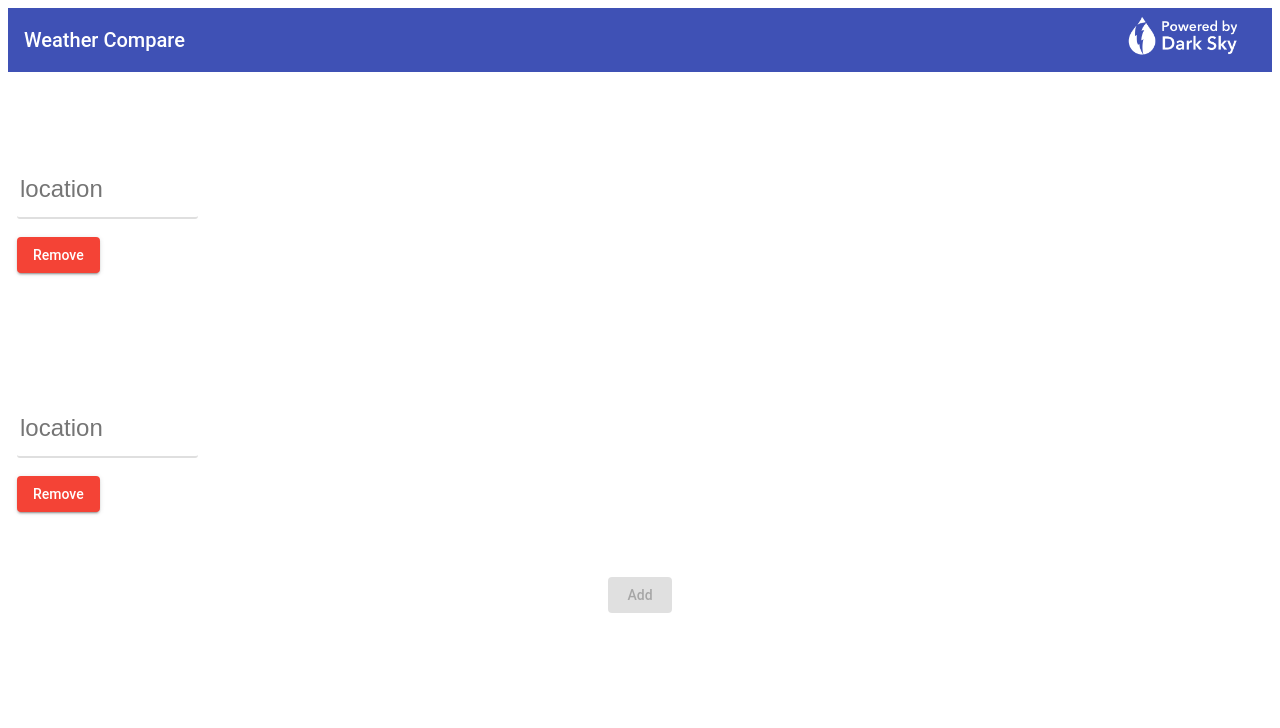
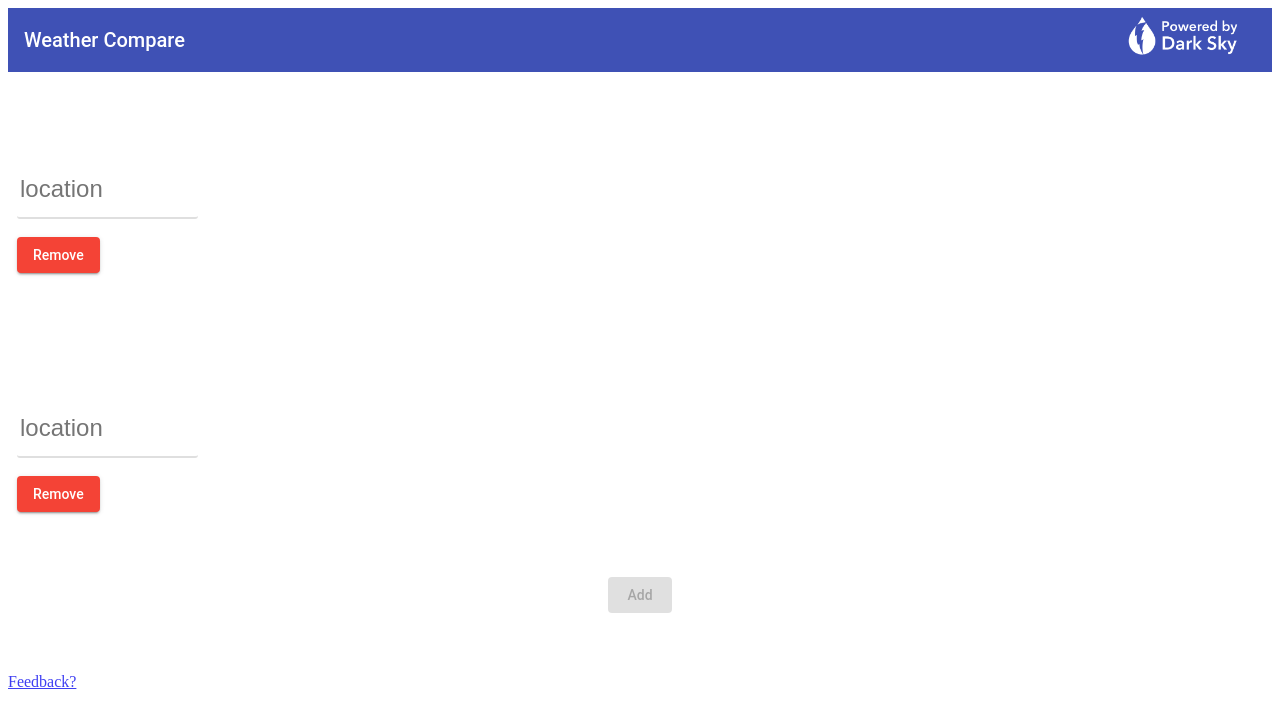
Before and after one commit to adrenallen/compare-weather-ng, an Angular app: page / in a window 1280 px wide. Shown: the top 728 px of the page. Built offline with nearby package versions, Linux system fonts and the light colour scheme.

Commit message:
feedback link

```diff
--- a/src/app/app.component.css
+++ b/src/app/app.component.css
@@ -34,3 +34,7 @@ app-weather-row{
     width:100%;
     display:block;
 }
+
+.about-box a{
+    opacity:0.75;
+}
--- a/src/app/app.component.html
+++ b/src/app/app.component.html
@@ -16,6 +16,6 @@
     <button color="primary" [disabled]="hasEmpty()" mat-raised-button (click)="addRow()">Add</button>
   </div>
   <div class='about-box'>
-
+    <a href="mailto:feedback@weathercomp.com">Feedback?</a>
   </div>
 </div>
--- a/src/index.html
+++ b/src/index.html
@@ -7,6 +7,14 @@
 
   <meta name="viewport" content="width=device-width, initial-scale=1">
   <link rel="icon" type="image/x-icon" href="/assets/weathercompare_icon.png">
+
+  <script async src="//pagead2.googlesyndication.com/pagead/js/adsbygoogle.js"></script>
+  <script>
+    (adsbygoogle = window.adsbygoogle || []).push({
+      google_ad_client: "ca-pub-7386702101271467",
+      enable_page_level_ads: true
+    });
+  </script>
 </head>
 <body>
   <app-root></app-root>
```
